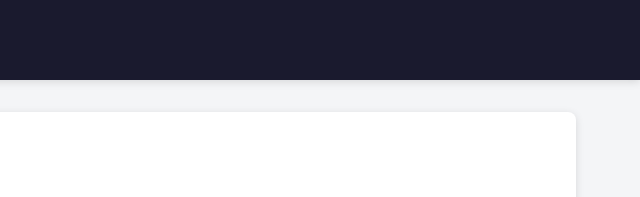
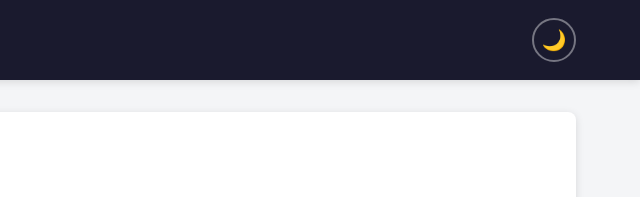
Before and after one commit to mariquelme42/buscador-superheroes, a website with bundled scripts: page index.html in a window 1280 px wide. Shown: the top 197 px of the page, 640-1280 px from the left. Built offline with nearby package versions, Linux system fonts and the light colour scheme.

Commit message:
feat: modo oscuro con preferencia guardada en localStorage

```diff
--- a/index.html
+++ b/index.html
@@ -17,6 +17,9 @@
       <h1 class="header__title">
         <a href="./" class="header__link">Buscador de Superhéroes</a>
       </h1>
+      <button type="button" class="theme-toggle" id="theme-toggle" aria-label="Activar modo oscuro" aria-pressed="false">
+        <span class="theme-toggle__icon" aria-hidden="true">🌙</span>
+      </button>
     </div>
   </header>
 
--- /dev/null
+++ b/js/components/themeToggle.js
@@ -0,0 +1,32 @@
+// ==========================================================================
+// Modo oscuro: se guarda la preferencia en localStorage
+// ==========================================================================
+const STORAGE_KEY = 'superheroes-theme';
+const THEMES = { LIGHT: 'light', DARK: 'dark' };
+
+const getInitialTheme = () => {
+  const savedTheme = localStorage.getItem(STORAGE_KEY);
+  if (savedTheme) return savedTheme;
+
+  const prefersDark = window.matchMedia('(prefers-color-scheme: dark)').matches;
+  return prefersDark ? THEMES.DARK : THEMES.LIGHT;
+};
+
+const applyTheme = (theme, toggleButton) => {
+  const isDark = theme === THEMES.DARK;
+  document.documentElement.dataset.theme = theme;
+  toggleButton.setAttribute('aria-pressed', String(isDark));
+  toggleButton.setAttribute('aria-label', isDark ? 'Activar modo claro' : 'Activar modo oscuro');
+  toggleButton.querySelector('.theme-toggle__icon').textContent = isDark ? '☀️' : '🌙';
+};
+
+export const initThemeToggle = (toggleButton) => {
+  let currentTheme = getInitialTheme();
+  applyTheme(currentTheme, toggleButton);
+
+  toggleButton.addEventListener('click', () => {
+    currentTheme = currentTheme === THEMES.DARK ? THEMES.LIGHT : THEMES.DARK;
+    localStorage.setItem(STORAGE_KEY, currentTheme);
+    applyTheme(currentTheme, toggleButton);
+  });
+};
--- a/js/main.js
+++ b/js/main.js
@@ -9,6 +9,7 @@ import { renderHeroCards } from './components/heroCards.js';
 import { renderPagination, getTargetPage } from './components/pagination.js';
 import { renderHeroDetail } from './components/heroDetail.js';
 import { showLoader, showMessage, clearStatus } from './components/status.js';
+import { initThemeToggle } from './components/themeToggle.js';
 
 // --------------------------------------------------------------------------
 // Elementos del DOM
@@ -28,6 +29,7 @@ const elements = {
     pageSelect: document.querySelector('#page-select'),
     totalPagesLabel: document.querySelector('#total-pages'),
   },
+  themeToggle: document.querySelector('#theme-toggle'),
 };
 
 // Guardamos la última búsqueda para no volver a pedirla a la API
@@ -215,6 +217,8 @@ const clearSearchError = () => {
 // Inicio
 // --------------------------------------------------------------------------
 const init = () => {
+  initThemeToggle(elements.themeToggle);
+
   elements.form.addEventListener('submit', handleSearchSubmit);
   elements.searchInput.addEventListener('input', clearSearchError);
   elements.orderSelect.addEventListener('change', handleOrderChange);
--- a/scss/base/_themes.scss
+++ b/scss/base/_themes.scss
@@ -12,3 +12,8 @@
   @include theme-properties('light');
   color-scheme: light;
 }
+
+:root[data-theme='dark'] {
+  @include theme-properties('dark');
+  color-scheme: dark;
+}
--- /dev/null
+++ b/scss/components/_theme-toggle.scss
@@ -0,0 +1,18 @@
+@use '../abstracts' as *;
+
+.theme-toggle {
+  @include flex-center;
+  flex-shrink: 0;
+  width: 44px;
+  height: 44px;
+  border: 2px solid rgba(255, 255, 255, 0.4);
+  border-radius: 50%;
+  background: transparent;
+  font-size: $font-size-lg;
+  transition: border-color $transition, transform $transition;
+
+  &:hover {
+    border-color: #ffffff;
+    transform: rotate(20deg);
+  }
+}
--- a/scss/main.scss
+++ b/scss/main.scss
@@ -20,6 +20,7 @@
 @use 'components/card';
 @use 'components/pagination';
 @use 'components/stat-bar';
+@use 'components/theme-toggle';
 
 // Páginas / vistas
 @use 'pages/detail';
```
Also changed, not shown: css/main.css.
